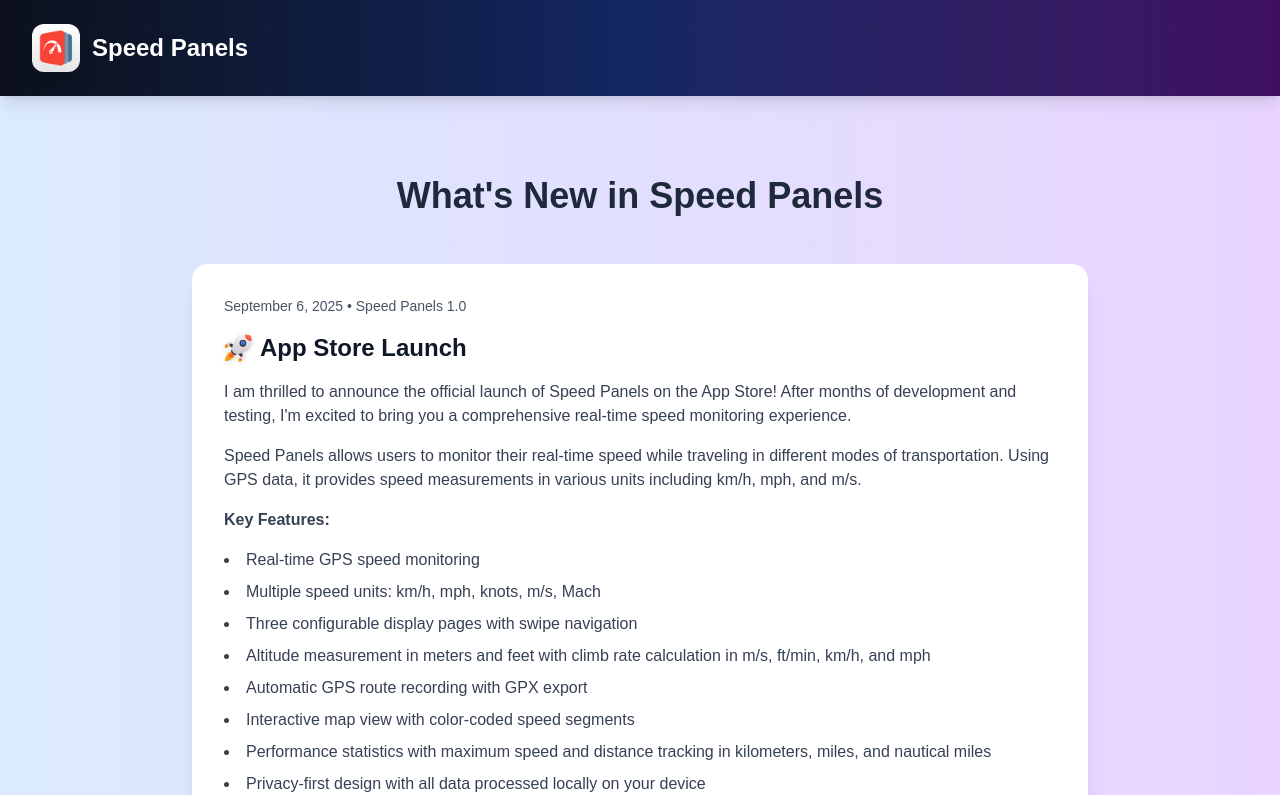
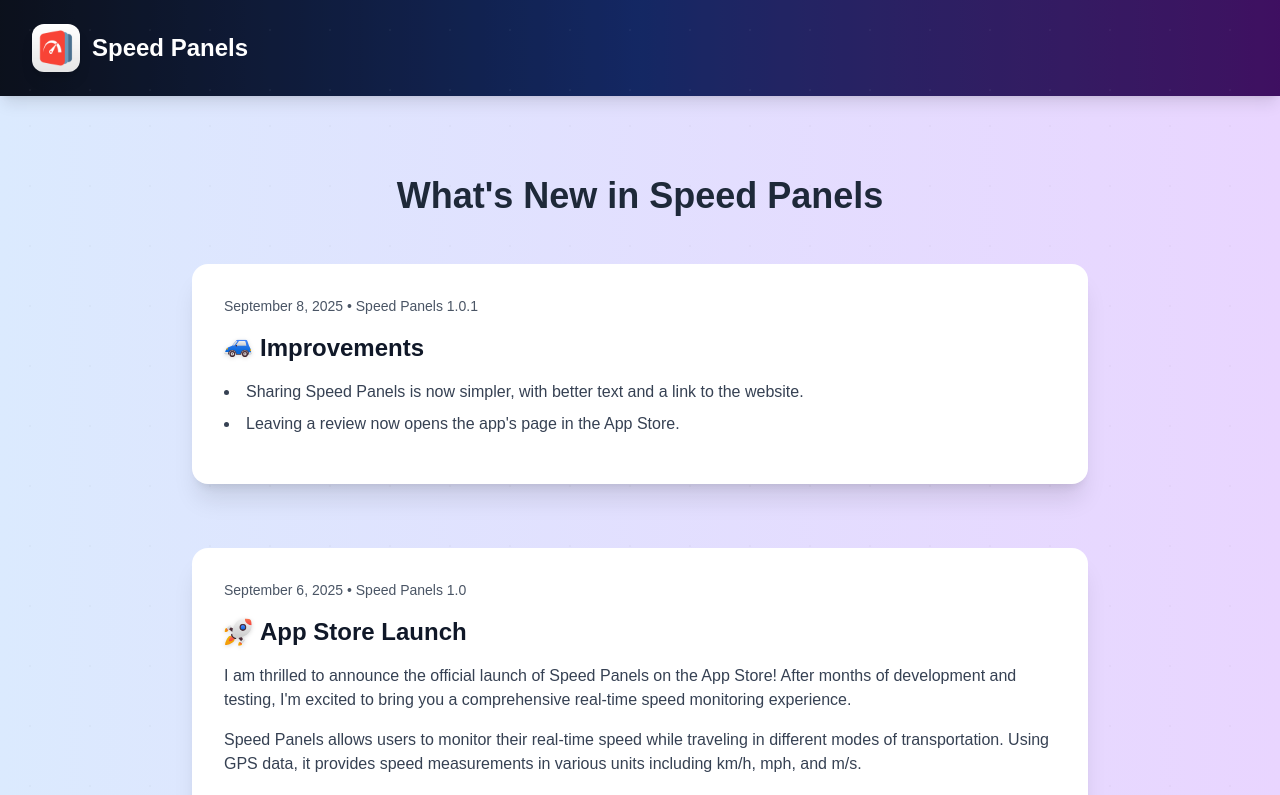
Before and after one commit to jan-dre/speedpanels, a Next.js app: page /changelog in a window 1280 px wide. Shown: the top 795 px of the page. Built offline with nearby package versions, Linux system fonts and the light colour scheme.

Commit message:
Update Webseite

```diff
--- a/app/changelog/page.tsx
+++ b/app/changelog/page.tsx
@@ -78,6 +78,21 @@
           <h1 className="text-4xl font-bold text-gray-800 mb-12 text-center">
             What's New in Speed Panels
           </h1>
+
+          {/* Version 1.0.1 - Update */}
+          <div className="bg-white rounded-2xl shadow-xl p-8 mb-16">
+            <div className="flex items-center mb-4">
+              <span className="text-sm text-gray-600 font-medium">September 8, 2025 • Speed Panels 1.0.1</span>
+            </div>
+            <h2 className="text-2xl font-bold text-gray-900 mb-4 flex items-center gap-2">
+              <img src="/Transport emojis/Car 3 Door.svg" alt="Car" className="w-7 h-7 drop-shadow-sm" />
+              Improvements
+            </h2>
+            <ul className="text-gray-700 mb-4 list-disc list-inside space-y-2">
+              <li>Sharing Speed Panels is now simpler, with better text and a link to the website.</li>
+              <li>Leaving a review now opens the app's page in the App Store.</li>
+            </ul>
+          </div>
 
           {/* Version 1.0.0 - Launch */}
           <div className="bg-white rounded-2xl shadow-xl p-8 mb-16">
```
